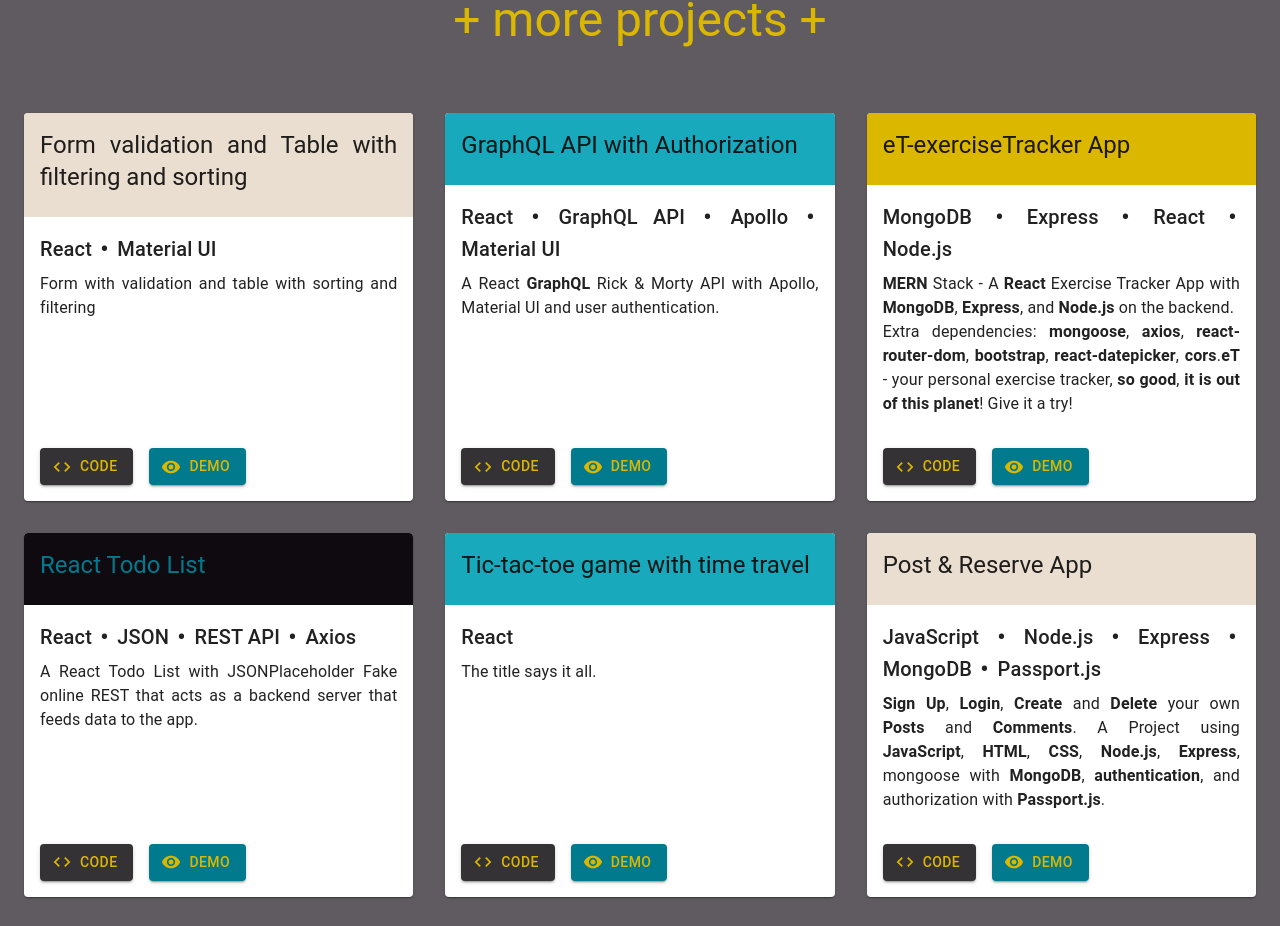
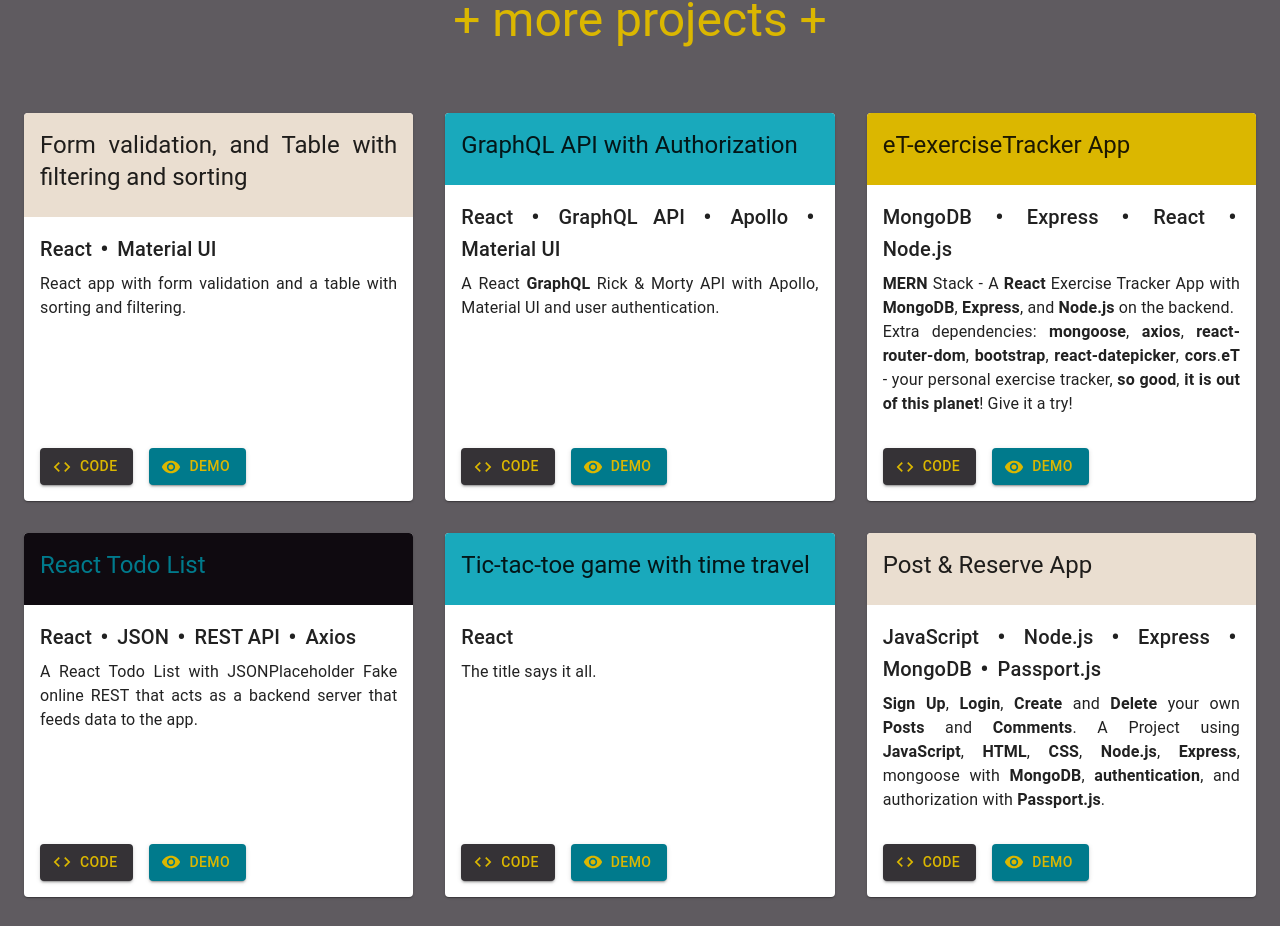
Before and after one commit to gustavdias/portfolio-v7, a React (Create React App) app: page / in a window 1280 px wide. Shown: the part 3320-4246 px from the top of the page. Built offline with nearby package versions, Linux system fonts and the light colour scheme.

Commit message:
add project form & table

```diff
--- a/src/components/Projects/Projects.js
+++ b/src/components/Projects/Projects.js
@@ -140,7 +140,7 @@ export default function Album() {
                       variant="h5"
                       component="h2"
                     >
-                      Form validation and Table with filtering and sorting
+                      Form validation, and Table with filtering and sorting
                     </Typography>
                   </CardContent>
                 </CardActionArea>
@@ -149,7 +149,8 @@ export default function Album() {
                     React {bull} Material UI
                   </Typography>
                   <Typography>
-                    Form with validation and table with sorting and filtering{" "}
+                    React app with form validation and a table with sorting and
+                    filtering.
                   </Typography>
                 </CardContent>
                 <CardActions>
```
